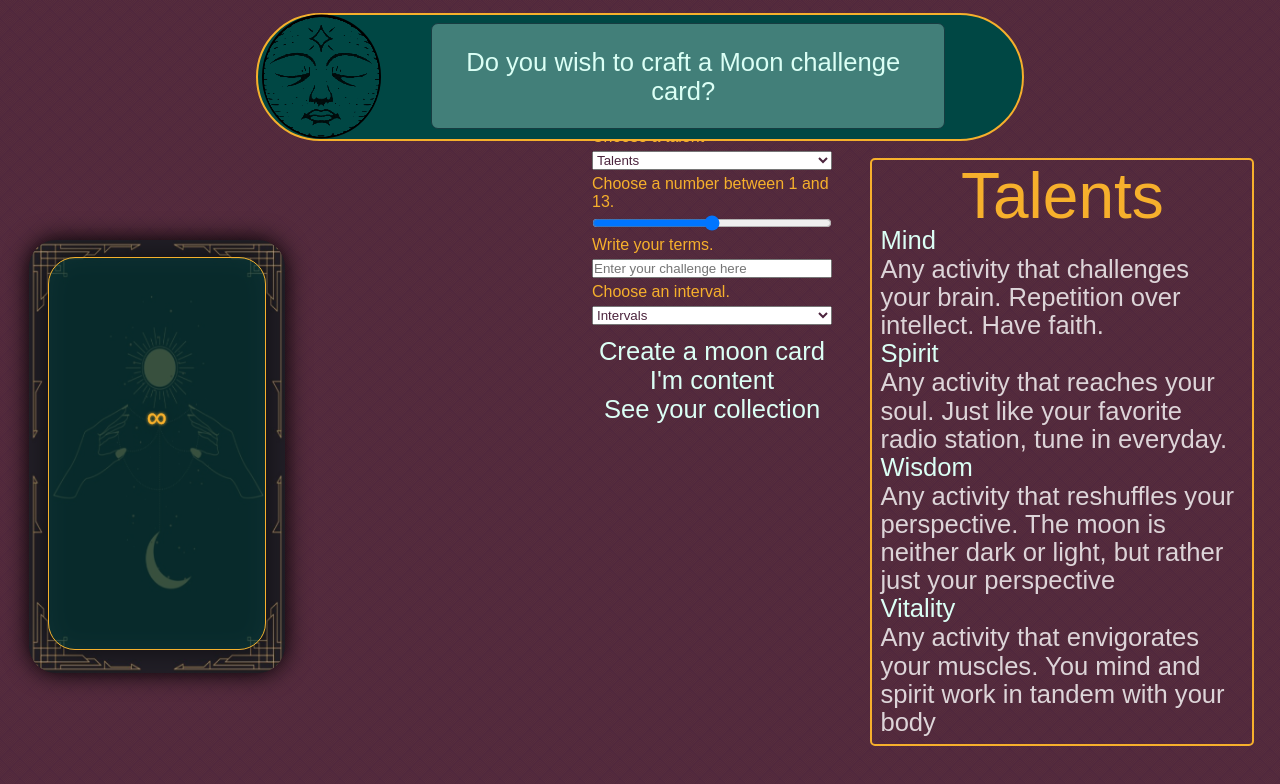
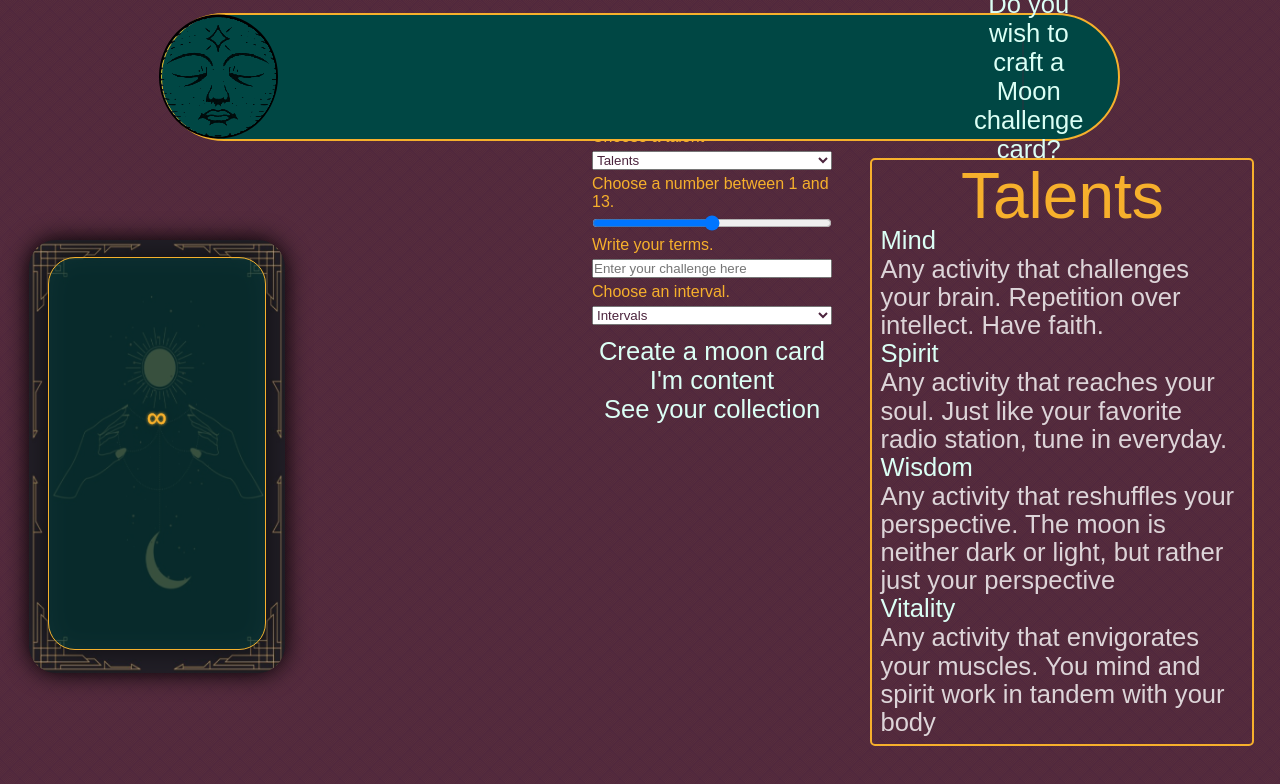
Before and after one commit to andrewvallejo/thirteen-moons, a React (Create React App) app: page / in a window 1280 px wide. Shown: the top 784 px of the page. Built offline with nearby package versions, Linux system fonts and the light colour scheme; no server answers; a web font is replaced by a local one.

Commit message:
Update mediaqueries for dialog

```diff
--- a/src/styles/lll-components/MoonMsgBar.scss
+++ b/src/styles/lll-components/MoonMsgBar.scss
@@ -2,7 +2,7 @@
   z-index: 1;
   border-radius: 100px;
   border: 2px solid $color-lV;
-  width: clamp(30rem, 60vw, 60rem);
+  width: clamp(20rem, 95vw, 60rem);
   height: clamp(5.5rem, 40vh, 8rem);
   background: $color-l;
   .moon-face {
@@ -16,11 +16,11 @@
 
   }
   .dialog-container {
+    @include mediaQueries(dialog-size);
     position: absolute;
     z-index: 2;
     border-radius: 7px;
     right: 10%;
-    width: clamp(18rem, 40vw, 45rem);
     height: clamp(5.5rem, 40vw, 6.5rem);
     &:after {
       content: "";
```
